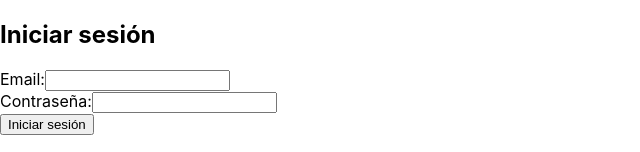
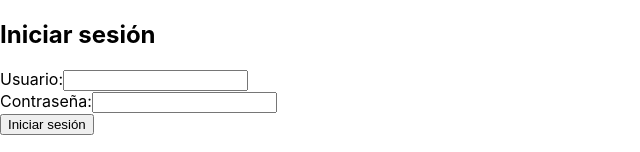
Before and after one commit to takashimonn/chat, a React (Create React App) app in the folder client/: page /login in a window 1280 px wide. Shown: the top 152 px of the page, without its empty margins (0-640 px from the left). Built offline with nearby package versions, Linux system fonts and the light colour scheme; no server answers.

Commit message:
ya jala el login :(

```diff
--- a/client/src/pages/Login.js
+++ b/client/src/pages/Login.js
@@ -3,8 +3,8 @@
 import { useNavigate } from "react-router-dom";
 
 const Login = () => {
-  const [email, setEmail] = useState("");
-  const [password, setPassword] = useState("");
+  const [usuario, setUsuario] = useState("");
+  const [contrasena, setContrasena] = useState("");
   const navigate = useNavigate();
 
   const handleSubmit = (e) => {
@@ -24,11 +24,11 @@
       <h2>Iniciar sesión</h2>
       <form onSubmit={handleSubmit}>
         <div>
-          <label>Email:</label>
+          <label>Usuario:</label>
           <input
-            type="email"
-            value={email}
-            onChange={(e) => setEmail(e.target.value)}
+            type="text"
+            value={usuario}
+            onChange={(e) => setUsuario(e.target.value)}
             required
           />
         </div>
@@ -36,8 +36,8 @@
           <label>Contraseña:</label>
           <input
             type="password"
-            value={password}
-            onChange={(e) => setPassword(e.target.value)}
+            value={contrasena}
+            onChange={(e) => setContrasena(e.target.value)}
             required
           />
         </div>
```
